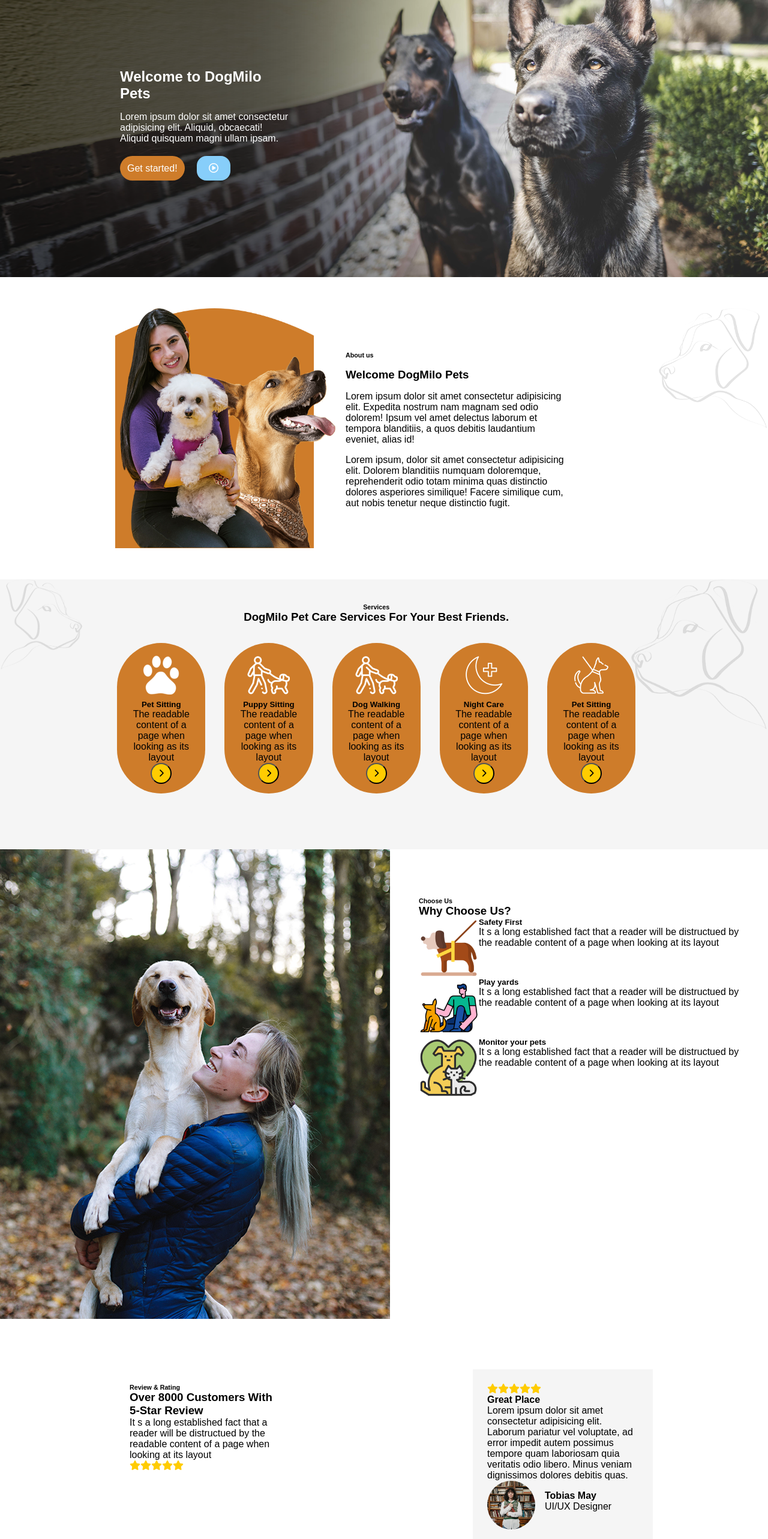
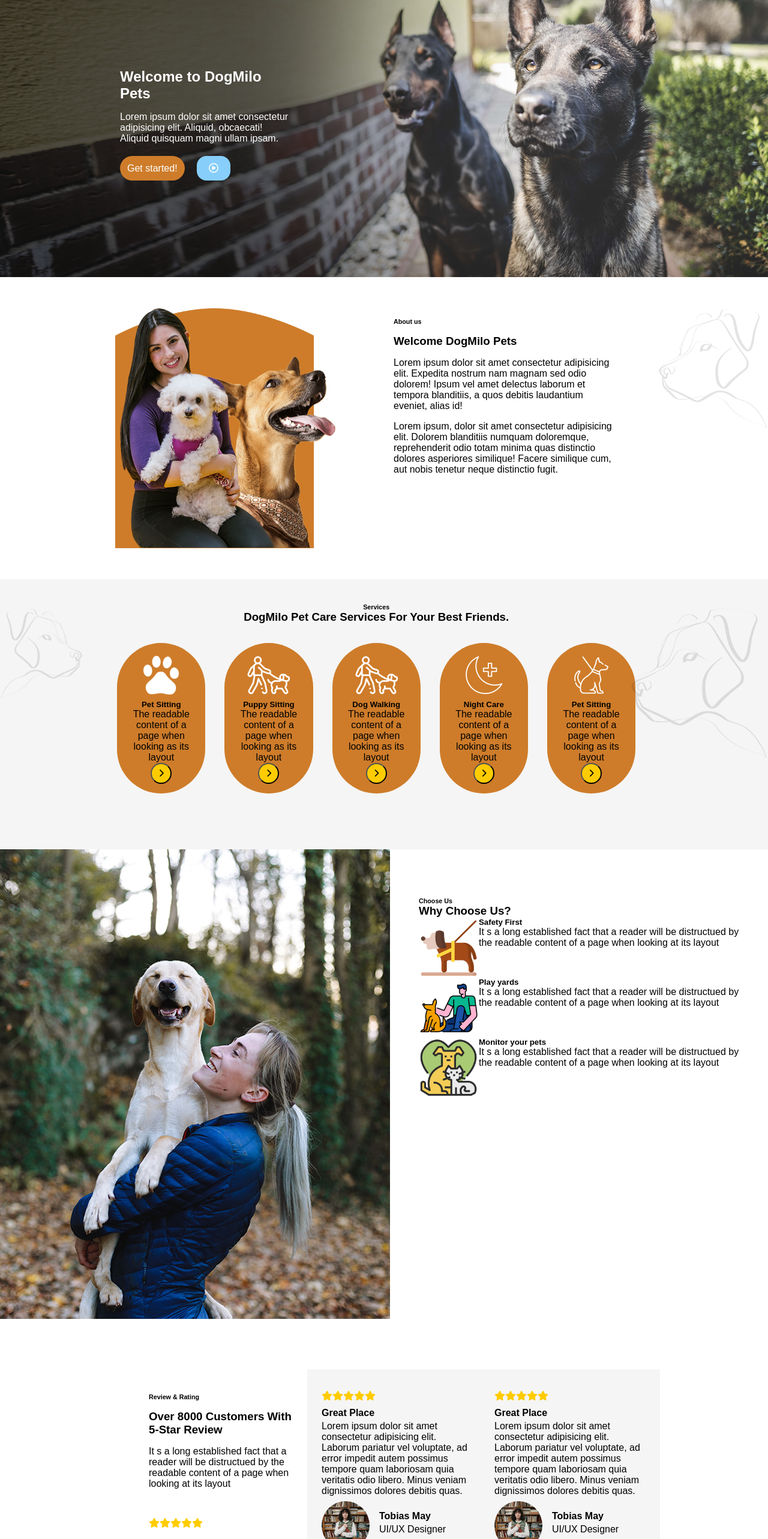
Before and after one commit to simone-nolberto/proj-html-vuejs, a Vue app: page / in a window 1280 px wide. Shown: the part 234-2800 px from the top of the page at 60% size. Built offline with nearby package versions, Linux system fonts and the light colour scheme; some icons are missing.

Commit message:
update with minor fix  for about and footer sections

```diff
--- a/src/components/AppFooter.vue
+++ b/src/components/AppFooter.vue
@@ -34,6 +34,8 @@ export default {
 
         <div class="container">
 
+            <div class="row">
+                <div class="col">
                     <div class="box">
                         <h4>Get in touch</h4>
                         <p>Have a question for us?</p>
@@ -43,36 +45,37 @@ export default {
                             <li v-for="icon in socialsIcon"><i :class="icon"></i></li>
                         </ul>
                     </div>
+                </div>
+                <div class="col">
+                    <h4>Support</h4>
 
                     <ul>
-                <h4>Support</h4>
                         <li v-for="link in supports">{{ link }}</li>
                     </ul>
+                </div>
+                <div class="col">
 
+                    <h4>About</h4>
                     <ul>
-                <h4>About</h4>
                         <li v-for="link in abouts">{{ link }}</li>
                     </ul>
-
+                </div>
+                <div class="col">
+                    <h4>Faq</h4>
                     <ul>
-                <h4>Faq</h4>
                         <li v-for="question in faqs">{{ question }}</li>
                     </ul>
-
-            <div>
+                </div>
+                <div class="col">
                     <h4>Contact me</h4>
                     <ul>
-
-
-                    <li><i class="fa-solid fa-location-arrow"><a href="#">4500 Mercantile plaza, suite 300, fort worth,
+                        <li><i class="fa-solid fa-location-arrow"><a href="#">4500 Mercantile plaza, suite 300, fort
+                                    worth,
                                     TX, 76137, USA</a></i></li>
                         <li><i class="fa-solid fa-phone"></i><a href="tel:+">1(817)9013377</a></li>
                         <li><i class="fa-solid fa-envelope"></i><a href="mailto:#">info@DogCare.com</a></li>
                     </ul>
-
-
-
-
+                </div>
             </div>
 
         </div>
--- a/src/components/AppMain.vue
+++ b/src/components/AppMain.vue
@@ -92,23 +92,31 @@ export default {
 
         <div class="container">
 
-            <div>
+            <div class="row">
+                <div class="col">
                     <img src="../assets/img/about.png" alt="">
                 </div>
-
-
+                <div class="col">
                     <div class="about-text">
                         <h6>About us</h6>
 
                         <h3>Welcome DogMilo Pets</h3>
                         <p>Lorem ipsum dolor sit amet consectetur adipisicing elit. Expedita nostrum nam magnam sed odio
-                    dolorem! Ipsum vel amet delectus laborum et tempora blanditiis, a quos debitis laudantium eveniet,
+                            dolorem! Ipsum vel amet delectus laborum et tempora blanditiis, a quos debitis laudantium
+                            eveniet,
                             alias id!</p>
-                <p>Lorem ipsum, dolor sit amet consectetur adipisicing elit. Dolorem blanditiis numquam doloremque,
-                    reprehenderit odio totam minima quas distinctio dolores asperiores similique! Facere similique cum,
+                        <p>Lorem ipsum, dolor sit amet consectetur adipisicing elit. Dolorem blanditiis numquam
+                            doloremque,
+                            reprehenderit odio totam minima quas distinctio dolores asperiores similique! Facere
+                            similique cum,
                             aut nobis tenetur neque distinctio fugit.</p>
 
                     </div>
+                </div>
+            </div>
+
+
+
 
         </div>
 
@@ -175,23 +183,29 @@ export default {
 
         <div class="container">
 
+            <div class="row">
+                <div class="col">
                     <div class="card">
                         <h6>Review & Rating</h6>
                         <h3>Over 8000 Customers With 5-Star Review</h3>
-                <p>It s a long established fact that a reader will be distructued by the readable content of a page when
+                        <p>It s a long established fact that a reader will be distructued by the readable content of a
+                            page when
                             looking at its layout</p>
                         <ul class="vote">
                             <li v-for="star in 5"><i class="fa-solid fa-star"></i></li>
                         </ul>
                     </div>
-
+                </div>
+                <div class="col">
                     <div class="rev-card">
                         <ul class="vote">
                             <li v-for="star in 5"><i class="fa-solid fa-star"></i></li>
                         </ul>
                         <h4>Great Place</h4>
-                <p>Lorem ipsum dolor sit amet consectetur adipisicing elit. Laborum pariatur vel voluptate, ad error
-                    impedit autem possimus tempore quam laboriosam quia veritatis odio libero. Minus veniam dignissimos
+                        <p>Lorem ipsum dolor sit amet consectetur adipisicing elit. Laborum pariatur vel voluptate, ad
+                            error
+                            impedit autem possimus tempore quam laboriosam quia veritatis odio libero. Minus veniam
+                            dignissimos
                             dolores debitis quas.</p>
 
                         <div class="user">
@@ -203,13 +217,17 @@ export default {
                             </div>
                         </div>
                     </div>
+                </div>
+                <div class="col">
                     <div class="rev-card">
                         <ul class="vote">
                             <li v-for="star in 5"><i class="fa-solid fa-star"></i></li>
                         </ul>
                         <h4>Great Place</h4>
-                <p>Lorem ipsum dolor sit amet consectetur adipisicing elit. Laborum pariatur vel voluptate, ad error
-                    impedit autem possimus tempore quam laboriosam quia veritatis odio libero. Minus veniam dignissimos
+                        <p>Lorem ipsum dolor sit amet consectetur adipisicing elit. Laborum pariatur vel voluptate, ad
+                            error
+                            impedit autem possimus tempore quam laboriosam quia veritatis odio libero. Minus veniam
+                            dignissimos
                             dolores debitis quas.</p>
 
                         <div class="user">
@@ -221,7 +239,8 @@ export default {
                             </div>
                         </div>
                     </div>
-
+                </div>
+            </div>
         </div>
 
         <div class="container">
@@ -231,8 +250,9 @@ export default {
 
             </div>
         </div>
+    </div>
 
-    </div>
+
 </template>
 
 <style></style>
--- a/src/style.css
+++ b/src/style.css
@@ -27,7 +27,7 @@ a {
   display: flex;
   flex-wrap: wrap;
   margin: auto;
-  justify-content: space-between;
+
 }
 
 /* #region header */
@@ -41,6 +41,11 @@ a {
     display: flex;
     gap: 1.5rem;
   }
+
+  .container {
+
+    justify-content: space-between;
+  }
 }
 
 
@@ -48,11 +53,18 @@ a {
 
   padding: 1rem;
 
+  .container {
+
+    justify-content: space-between;
+  }
+
   & .menu {
     list-style: none;
     display: flex;
     gap: 1rem;
     align-items: center;
+    color: lightslategray;
+    padding: 0.5rem 0;
 
     & a {
       background-color: var(--care-orange);
@@ -113,8 +125,18 @@ a {
     height: 400px;
   }
 
+  .row {
+    display: flex;
+    flex-wrap: wrap;
+    width: 100%;
+
+    .col {
+      width: calc(100% / 2);
+
+    }
+  }
+
   .about-text {
-    position: absolute;
     width: 400px;
     right: 25%;
     top: 6.5rem;
@@ -144,7 +166,7 @@ a {
   & .leftside-img {
     position: absolute;
     height: 150px;
-
+    top: 3rem;
   }
 
   .container {
@@ -158,6 +180,8 @@ a {
     height: 250px;
     position: absolute;
     right: 0;
+    top: 3rem;
+
   }
 
   & h3,
@@ -218,17 +242,29 @@ a {
   }
 }
 
-
-
 .reviews {
 
   padding: 5rem 0 13rem 0;
+
+  .row {
+    display: flex;
+    flex-wrap: wrap;
+
+    .col {
+      width: calc((100% / 12) * 3);
+      margin: 0 2rem;
+    }
+  }
 
 
   .card {
     width: 300px;
     aspect-ratio: 1;
     padding: 1.5rem;
+
+    * {
+      margin: 1rem 0;
+    }
 
   }
 
@@ -242,9 +278,12 @@ a {
   .rev-card {
     width: 300px;
     aspect-ratio: 1;
-
     padding: 1.5rem;
     background-color: var(--care-lightgrey);
+
+    * {
+      margin: 0.25rem 0;
+    }
 
     .user {
       display: flex;
@@ -313,9 +352,29 @@ a {
   background-color: black;
   color: white;
 
-  & ul {
-    list-style: none;
-    line-height: 2rem;
+  .container {
+    justify-content: center;
+
+    .row {
+      display: flex;
+      flex-wrap: wrap;
+
+      .col {
+        width: calc(100% / 5);
+        text-align: center;
+
+        & ul {
+          list-style: none;
+
+          * {
+            margin: 0.5rem 0;
+
+          }
+
+        }
+
+      }
+    }
 
   }
 
@@ -333,6 +392,10 @@ a {
     gap: 1rem;
   }
 
+  * {
+    margin: 0.5rem 0;
+  }
+
 }
 
 .copy {
```
Lines whose indentation alone changed are shown as unchanged.
